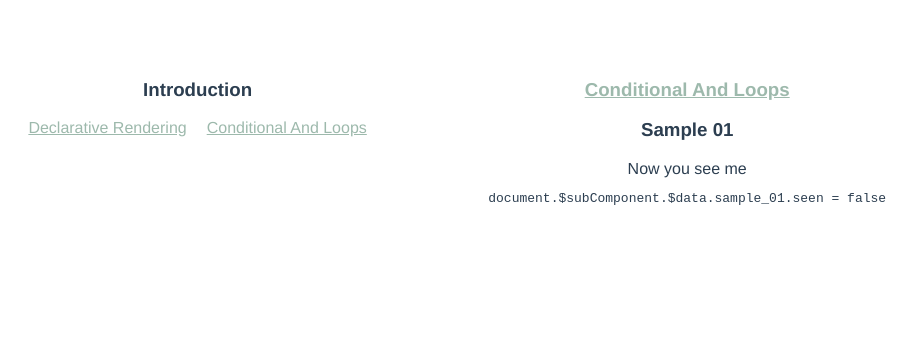
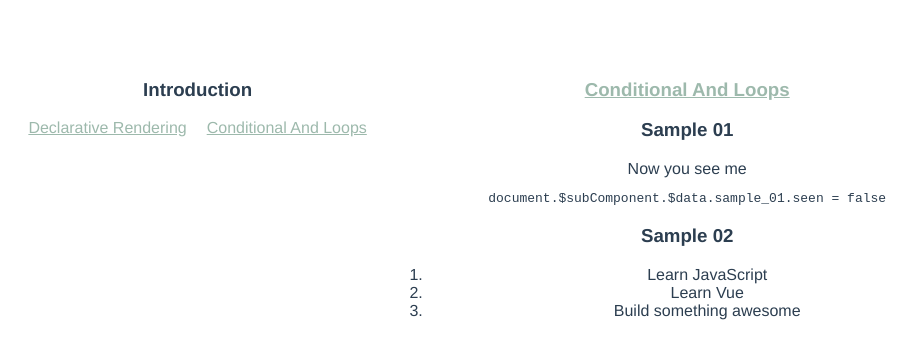
Before and after one commit to pengzhisun/hello_vue, a Vue app in the folder vue-v2-guide/: page / in a window 1280 px wide. Both pictures are taken after a click on the link "Conditional And Loops". Shown: the top 358 px of the page, without its empty margins (0-920 px from the left). Built offline with nearby package versions, Linux system fonts and the light colour scheme.

Commit message:
add loops guide

```diff
--- a/vue-v2-guide/src/components/introduction/ConditionalsLoops.vue
+++ b/vue-v2-guide/src/components/introduction/ConditionalsLoops.vue
@@ -7,18 +7,33 @@
       </span>
       <pre>document.$subComponent.$data.sample_01.seen = {{!sample_01.seen}}</pre>
     </div>
+    <div>
+      <h3>Sample 02</h3>
+      <ol>
+        <li v-for="todo in sample_02.todos" :key="todo.text">
+          {{ todo.text }}
+        </li>
+      </ol>
+    </div>
   </div>
 </template>
 
 <script>
 export default {
   props: {
-    title: "Conditional And Loops"
+    title: 'Conditional And Loops'
   },
   data() {
     return {
       sample_01: {
         seen: true
+      },
+      sample_02: {
+        todos: [
+          { text: 'Learn JavaScript' },
+          { text: 'Learn Vue' },
+          { text: 'Build something awesome' }
+        ]
       }
     };
   },
```
